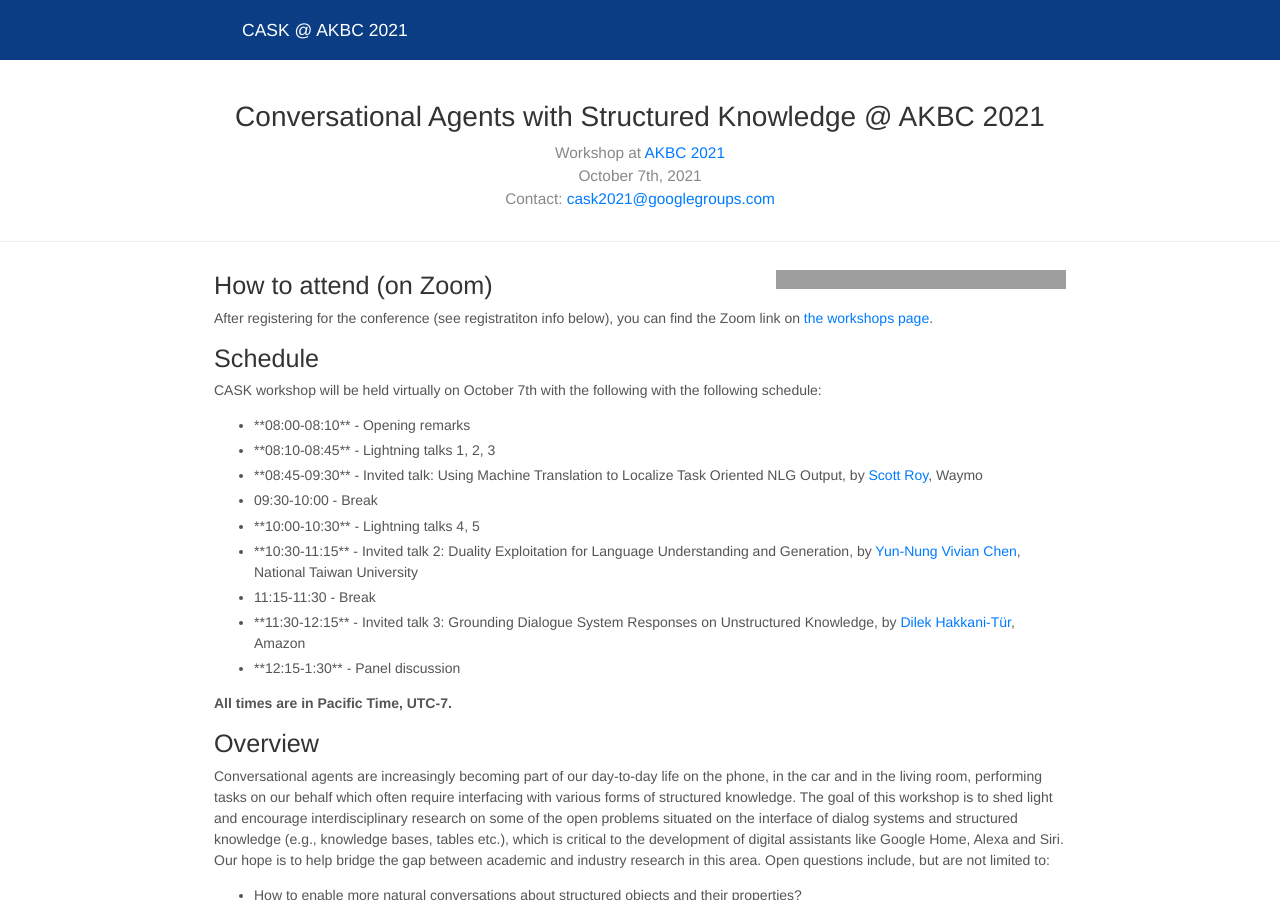
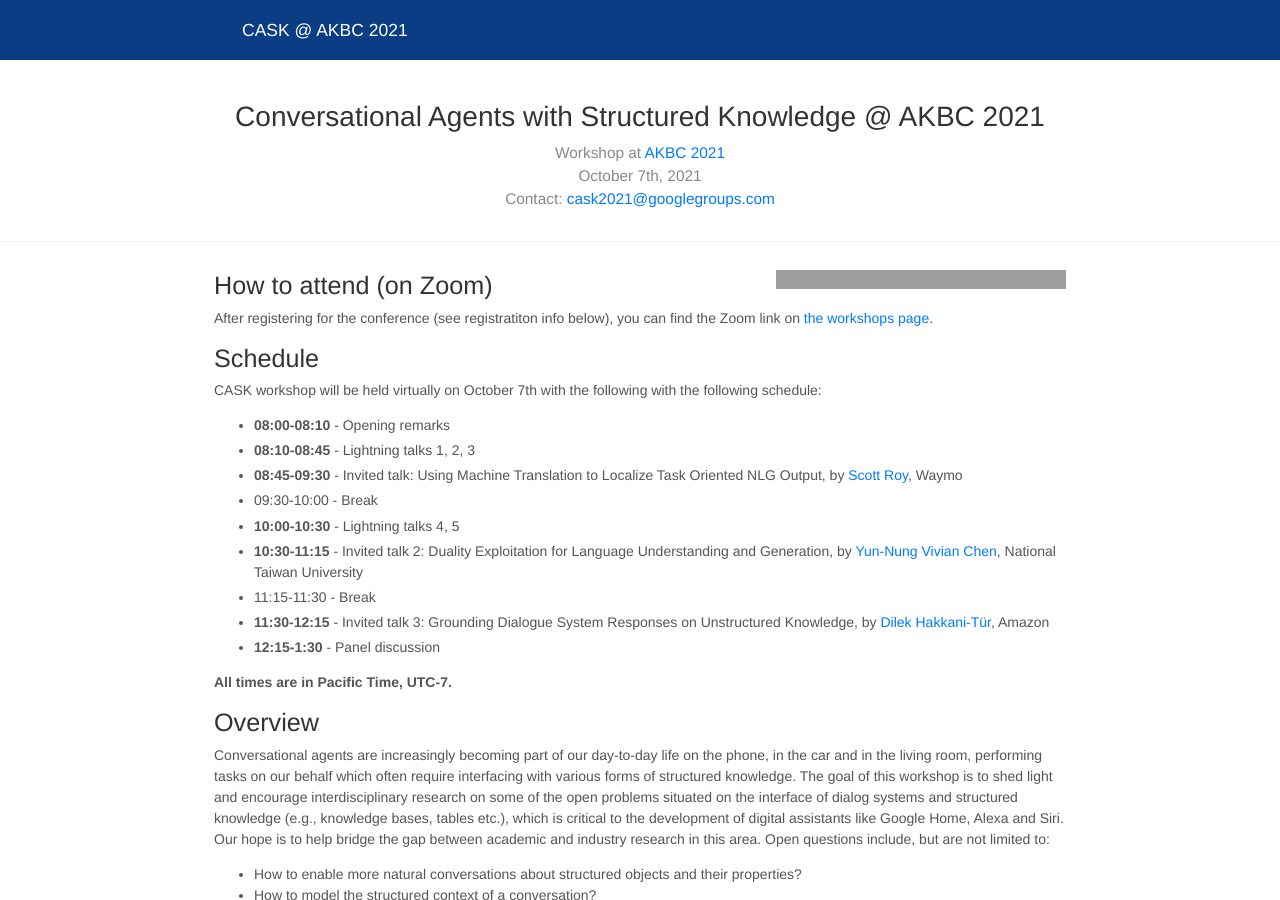
Before and after one commit to cask-workshop/cask-workshop.github.io, a Jekyll site: the page built from index.md, in a window 1280 px wide and 900 px high. Built offline with Jekyll 4.4.1, drawn with Linux system fonts in a browser that asks for light colours; nearby versions of some CDN libraries; grey boxes are pictures that could not be loaded.

Commit message:
fixes formatting in schedule

```diff
--- a/index.md
+++ b/index.md
@@ -18,15 +18,15 @@ CASK workshop will be held virtually on October 7th with the following with the
 
 <div id="schedule">
     <ul>
-<li>**08:00-08:10** - Opening remarks</li>
-<li>**08:10-08:45** - Lightning talks 1, 2, 3</li>
-<li>**08:45-09:30** - Invited talk: Using Machine Translation to Localize Task Oriented NLG Output, by <a href="https://www.linkedin.com/in/scottroy2">Scott Roy</a>, Waymo</li>
+<li><b>08:00-08:10</b> - Opening remarks</li>
+<li><b>08:10-08:45</b> - Lightning talks 1, 2, 3</li>
+<li><b>08:45-09:30</b> - Invited talk: Using Machine Translation to Localize Task Oriented NLG Output, by <a href="https://www.linkedin.com/in/scottroy2">Scott Roy</a>, Waymo</li>
 <li>09:30-10:00 - Break</li>
-<li>**10:00-10:30** - Lightning talks 4, 5</li>
-<li>**10:30-11:15** - Invited talk 2: Duality Exploitation for Language Understanding and Generation, by <a href="https://www.csie.ntu.edu.tw/~yvchen/">Yun-Nung Vivian Chen</a>, National Taiwan University</li>
+<li><b>10:00-10:30</b> - Lightning talks 4, 5</li>
+<li><b>10:30-11:15</b> - Invited talk 2: Duality Exploitation for Language Understanding and Generation, by <a href="https://www.csie.ntu.edu.tw/~yvchen/">Yun-Nung Vivian Chen</a>, National Taiwan University</li>
 <li>11:15-11:30 - Break</li>
-<li>**11:30-12:15** - Invited talk 3: Grounding Dialogue System Responses on Unstructured Knowledge, by <a href="https://www.linkedin.com/in/dilek-hakkani-tur-9517543/">Dilek Hakkani-Tür</a>, Amazon</li>
-<li>**12:15-1:30** - Panel discussion</li>
+<li><b>11:30-12:15</b> - Invited talk 3: Grounding Dialogue System Responses on Unstructured Knowledge, by <a href="https://www.linkedin.com/in/dilek-hakkani-tur-9517543/">Dilek Hakkani-Tür</a>, Amazon</li>
+<li><b>12:15-1:30</b> - Panel discussion</li>
     </ul>
 </div>
 
```
